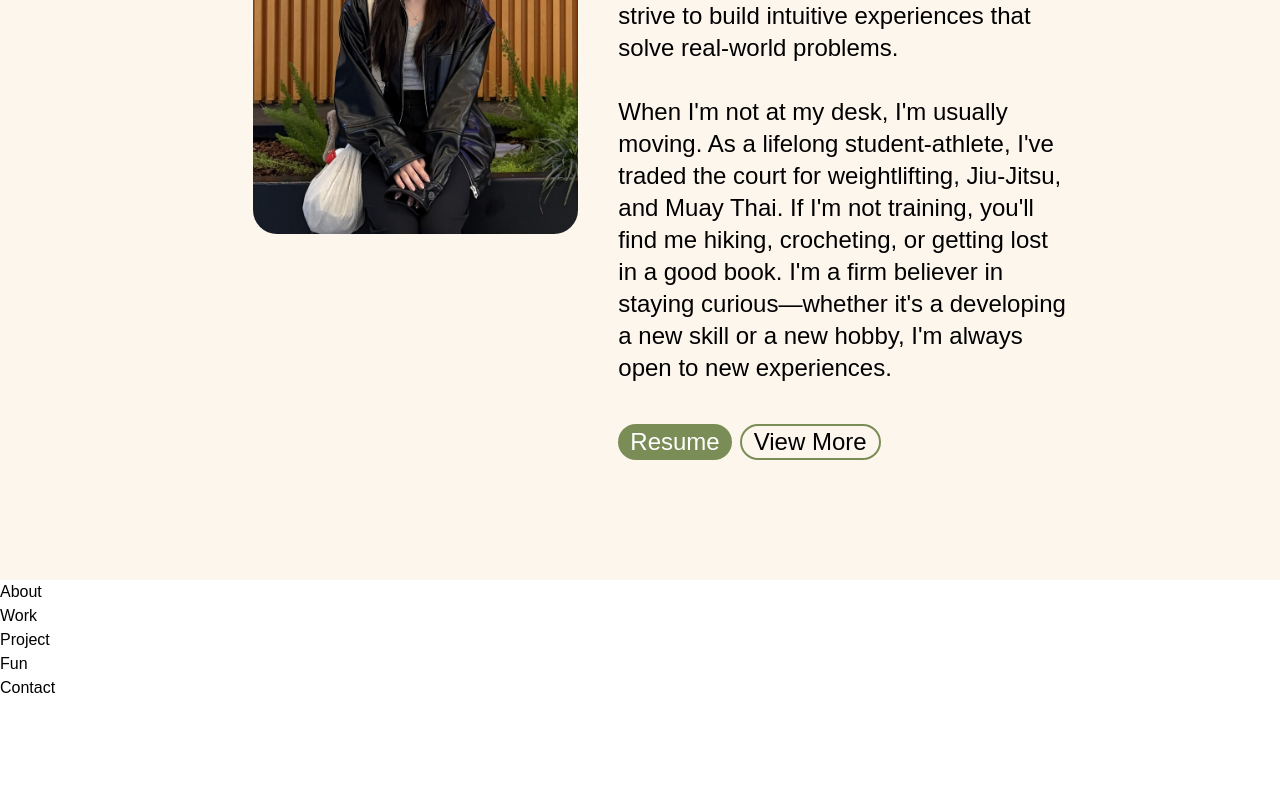
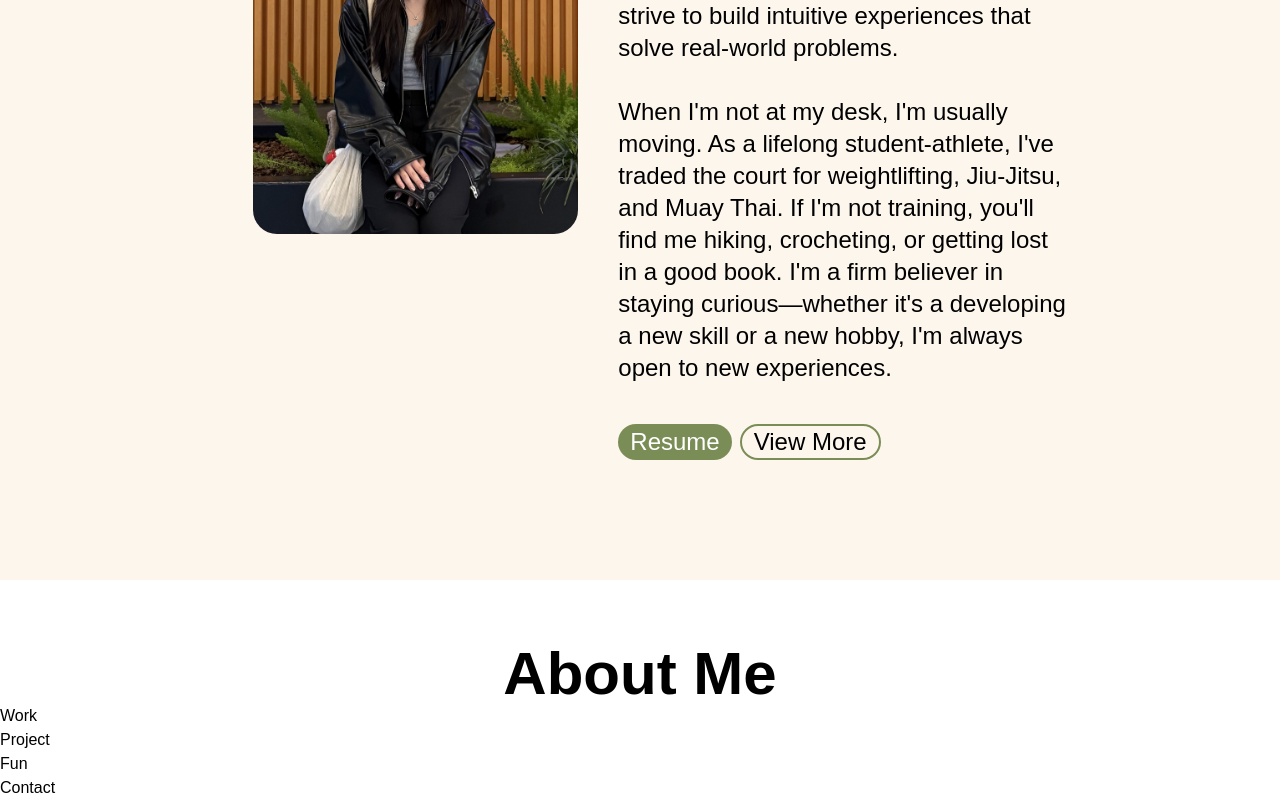
Before and after one commit to vwong031/valeriewong, a Next.js app: page / in a window 1280 px wide. Shown: the part 544-1344 px from the top of the page. Before the commit the page ends 1244 px from the top, so only its background shows below. Built offline with nearby package versions, Linux system fonts and the light colour scheme; a web font is replaced by a local one.

Commit message:
feat: add functionality of nav buttons

```diff
--- a/src/app/about/page.js
+++ b/src/app/about/page.js
@@ -1,7 +1,7 @@
 export default function About() {
   return (
-    <div>
-      About
+    <div id="about">
+      <h1 className="flex justify-center pt-16 text-6xl font-bold">About Me</h1>
     </div>
-  )
+  );
 }
--- a/src/app/components/Nav.jsx
+++ b/src/app/components/Nav.jsx
@@ -1,15 +1,16 @@
 import ColorButton from "./ColorButton";
+import Link from "next/link";
 
 export default function Nav() {
   return (
     <div className="flex items-center justify-between px-8 py-8 text-2xl text-white">
       <div className="bg-palmLeaf">VKW</div>
       <div className="bg-antiqueWhite border-antiqueWhite mx-auto w-1/3 rounded-3xl border border-2 text-black">
-        <button className="w-1/5">Home</button>
-        <button className="w-1/5">About</button>
-        <button className="w-1/5">Work</button>
-        <button className="w-1/5">Projects</button>
-        <button className="w-1/5">Fun</button>
+        <Link href="#landing"><button className="w-1/5">Home</button></Link>
+        <Link href="#about"><button className="w-1/5">About</button></Link>
+        <Link href="#work"><button className="w-1/5">Work</button></Link>
+        <Link href="#projects"><button className="w-1/5">Projects</button></Link>
+        <Link href="#fun"><button className="w-1/5">Fun</button></Link>
       </div>
       <div>
         <ColorButton text="Contact Me"></ColorButton>
--- a/src/app/landing/page.js
+++ b/src/app/landing/page.js
@@ -8,7 +8,7 @@ import animationData from "../../../public/Turtle.json";
 
 export default function Landing() {
   return (
-    <div className="flex min-h-screen flex-col bg-floralWhite">
+    <div id="landing" className="flex min-h-screen flex-col bg-floralWhite">
       <Nav />
 
       <div className="flex flex-grow items-center justify-center">
```
